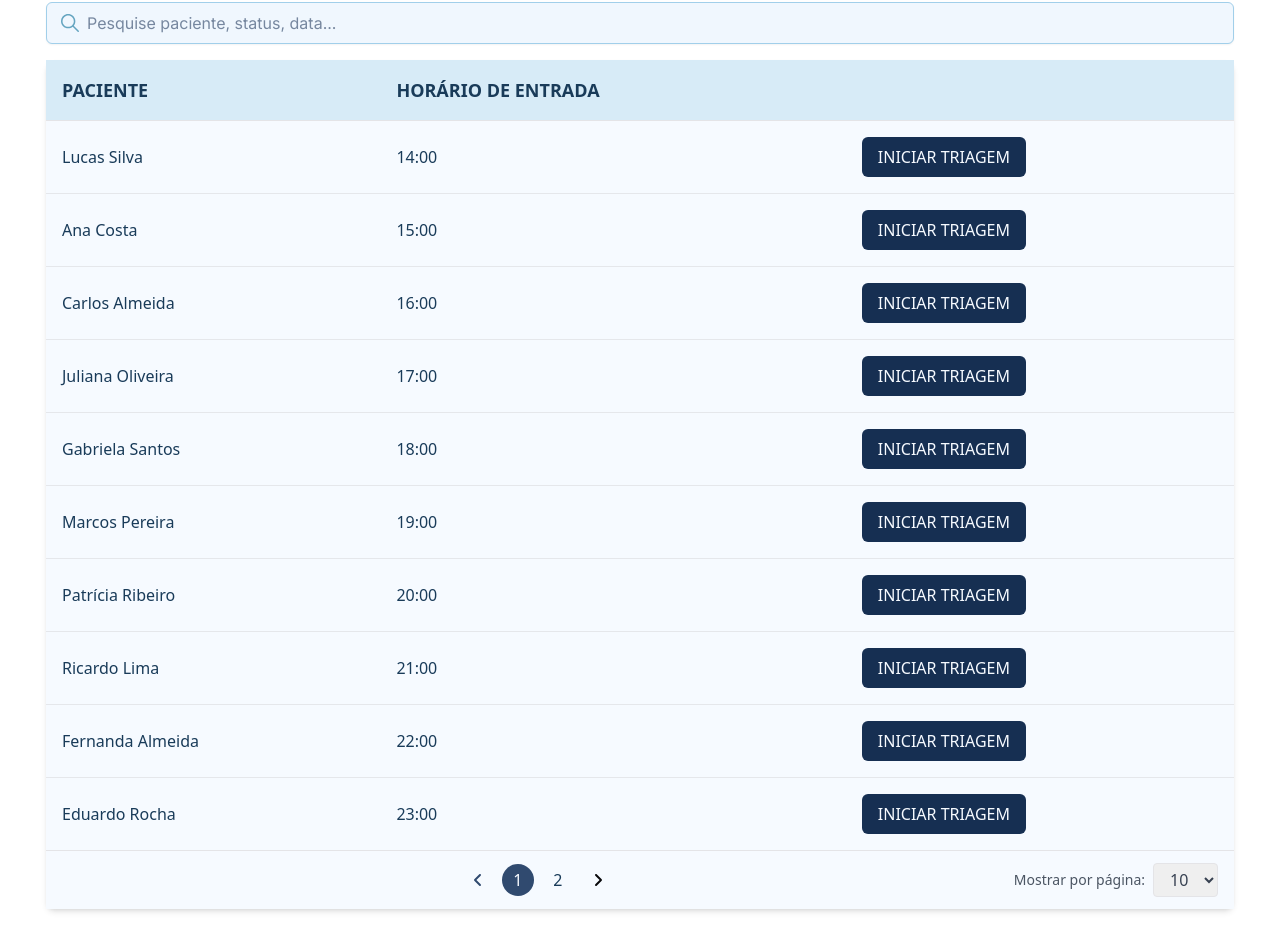
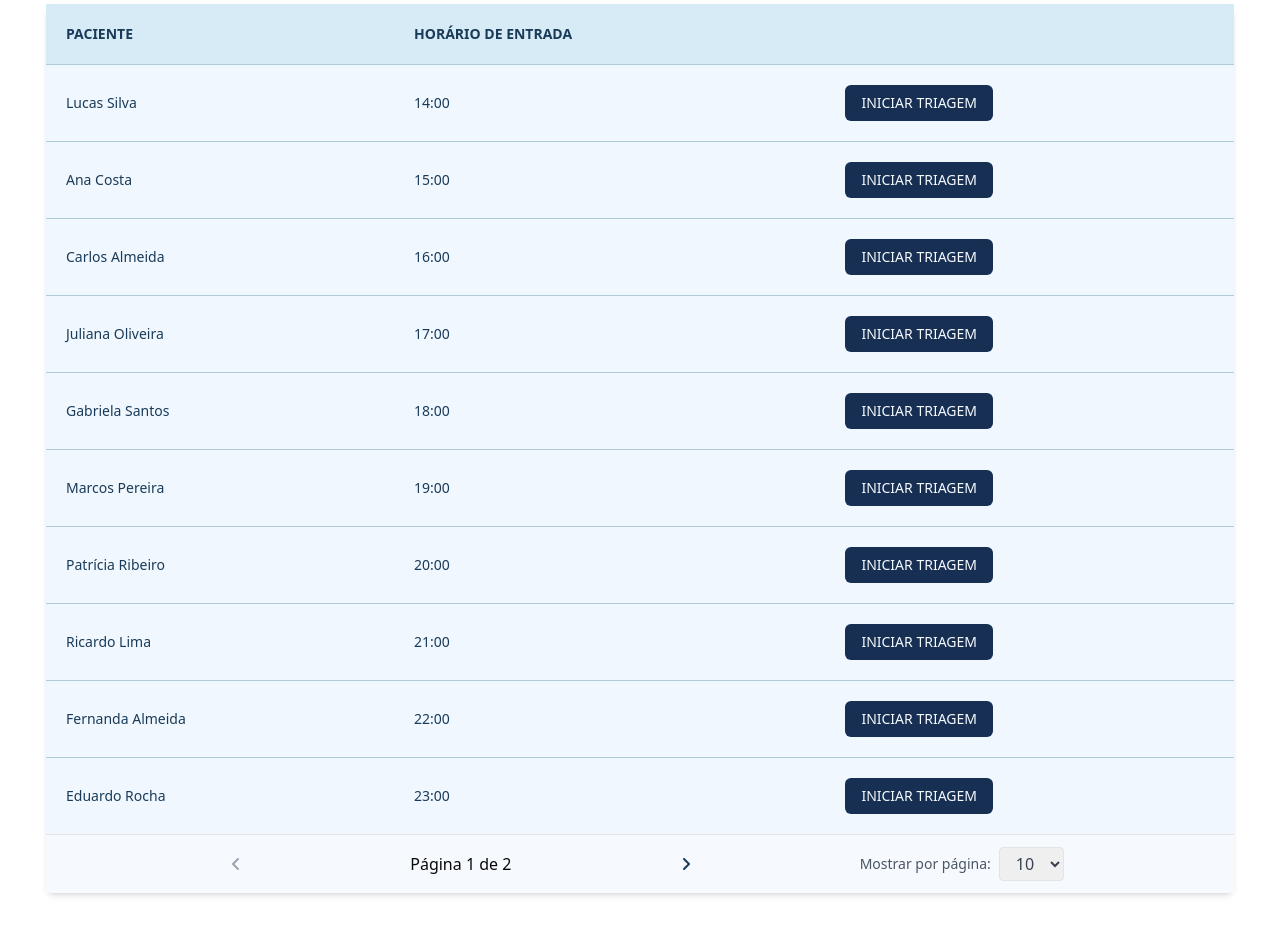
Before and after one commit to Tomas025/prontuario-eletronico, a Next.js app: page /triagem in a window 1280 px wide. Shown: the part 236-1186 px from the top of the page. Built offline with nearby package versions, Linux system fonts and the light colour scheme.

Commit message:
atualizado o componente custom table. utilizando tanstack

```diff
--- a/package.json
+++ b/package.json
@@ -12,14 +12,14 @@
     "@fontsource/inter": "^5.1.0",
     "@hookform/resolvers": "^3.9.1",
     "@radix-ui/react-alert-dialog": "^1.1.2",
+    "@radix-ui/react-dropdown-menu": "^2.1.4",
     "@radix-ui/react-icons": "^1.3.0",
     "@radix-ui/react-label": "^2.1.0",
     "@radix-ui/react-select": "^2.1.2",
     "@radix-ui/react-slot": "^1.1.0",
-    "@radix-ui/react-dropdown-menu": "^2.1.4",
     "@tanstack/react-query": "^5.59.9",
     "@tanstack/react-query-devtools": "^5.59.9",
-    "@tanstack/react-table": "^8.20.5",
+    "@tanstack/react-table": "^8.20.6",
     "axios": "^1.7.7",
     "class-variance-authority": "^0.7.1",
     "clsx": "^2.1.1",
--- a/src/app/(auth-routes)/triagem/page.tsx
+++ b/src/app/(auth-routes)/triagem/page.tsx
@@ -1,6 +1,5 @@
 'use client';
-import React, { useState } from 'react';
-import { IoIosSearch } from 'react-icons/io';
+import React, { useState, useMemo } from 'react';
 
 import { CustomTable } from '@/components/CustomTable';
 
@@ -10,14 +9,7 @@ type RowData = {
   horario: string;
 };
 
-type Column = {
-  key: string;
-  label: string;
-  render?: (row: RowData) => React.ReactNode;
-};
-
 export default function Triagem() {
-  const [searchQuery, setSearchQuery] = useState<string>('');
 
   // Mock data para a tabela
   const data: RowData[] = [
@@ -44,22 +36,23 @@ export default function Triagem() {
   ];
 
   // Definição das colunas
-  const columns: Column[] = [
-    { key: 'paciente', label: 'PACIENTE' },
-    { key: 'horario', label: 'HORÁRIO DE ENTRADA' },
+  const columns = useMemo(() => [
+    { accessorKey: 'paciente', header: 'PACIENTE' },
+    { accessorKey: 'horario', header: 'HORÁRIO DE ENTRADA' },
     {
-      key: 'acao',
-      label: '',
-      render: (row: RowData) => (
+      accessorKey: 'acao',
+      id: 'acao',
+      header: '',
+      cell: ({ row }: any) => (
         <button
-          onClick={() => handleIniciarTriagem(row.id)}
+          onClick={() => handleIniciarTriagem(row.original.id)}
           className="bg-blue/02 text-white px-4 py-2 rounded-md hover:bg-blue/04"
         >
           INICIAR TRIAGEM
         </button>
       )
     }
-  ];
+  ], []);
 
   const handleIniciarTriagem = (id: number): void => {
     alert(`Iniciando triagem para o paciente com ID: ${id}`);
@@ -67,26 +60,12 @@ export default function Triagem() {
 
   return (
     <div className="p-4">
-      <h1 className="text-2xl font-bold mb-4">Triagem</h1>
-
-      {/* Barra de pesquisa com ícone */}
-      <div className="mb-4 relative">
-        <IoIosSearch className="absolute top-1/2 left-3 transform -translate-y-1/2 size-6 text-blue/06" />
-        <input
-          type="text"
-          value={searchQuery}
-          onChange={(e) => setSearchQuery(e.target.value)}
-          placeholder="Pesquise paciente, status, data..."
-          className="p-2 pl-10 border border-blue/07 bg-gray/04 rounded-md shadow-sm w-full focus:outline-none focus:ring-2 focus:ring-blue/07 placeholder-gray/01"
-        />
-      </div>
 
       {/* Tabela personalizada */}
       <CustomTable
         columns={columns}
         data={data}
-        searchQuery={searchQuery}
-        pagination={false}
+        itemsPerPageOptions={[10, 20, 30]}
       />
     </div>
   );
--- a/src/components/CustomTable/index.tsx
+++ b/src/components/CustomTable/index.tsx
@@ -1,7 +1,13 @@
 /* eslint-disable @typescript-eslint/no-explicit-any */
-import React, { useState, useMemo } from 'react';
-import { FaAngleLeft } from 'react-icons/fa6';
-import { FaAngleRight } from 'react-icons/fa6';
+import React, { useState } from 'react';
+import {
+  useReactTable,
+  getCoreRowModel,
+  getFilteredRowModel,
+  getPaginationRowModel,
+} from '@tanstack/react-table';
+import { FaAngleLeft, FaAngleRight } from 'react-icons/fa6';
+import { IoIosSearch } from 'react-icons/io';
 
 import {
   Table,
@@ -9,169 +15,137 @@ import {
   TableCell,
   TableHead,
   TableHeader,
-  TableRow
+  TableRow,
 } from '../ui/table';
 
 type Column = {
-  key: string;
-  label: string;
-  render?: (data: any) => React.ReactNode;
+  accessorKey: string;
+  header: string;
+  cell?: (info: any) => React.ReactNode;
 };
 
 type CustomTableProps = {
   columns: Column[];
   data: any[];
-  pagination?: boolean;
   itemsPerPageOptions?: number[];
-  searchQuery?: string;
-  statusFilter?: string;
 };
 
 export function CustomTable({
   columns,
   data,
-  pagination = true,
   itemsPerPageOptions = [10, 20, 30, 40, 50],
-  searchQuery = '',
-  statusFilter = ''
 }: CustomTableProps) {
-  const [currentPage, setCurrentPage] = useState(1);
-  const [itemsPerPage, setItemsPerPage] = useState(itemsPerPageOptions[0]);
-  pagination = true;
-  // Filtragem por barra de pesquisa e status
-  const filteredData = useMemo(() => {
-    return data.filter((row) => {
-      const matchesSearchQuery = searchQuery
-        ? columns.some((column) => {
-            const cellValue = column.render
-              ? String(column.render(row))
-                  .replace(/<[^>]+>/g, '')
-                  .trim()
-              : String(row[column.key]);
-            return cellValue.toLowerCase().includes(searchQuery.toLowerCase());
-          })
-        : true;
+  const [globalFilter, setGlobalFilter] = useState('');
+  const [pageIndex, setPageIndex] = useState(0);
+  const [pageSize, setPageSize] = useState(itemsPerPageOptions[0]);
 
-      const matchesStatusFilter = statusFilter
-        ? row.status === statusFilter
-        : true;
+  const table = useReactTable({
+    data,
+    columns,
+    state: {
+      globalFilter,
+      pagination: { pageIndex, pageSize },
+    },
+    onGlobalFilterChange: setGlobalFilter,
+    onPaginationChange: (updater) => {
+      if (typeof updater === 'function') {
+        const newPagination = updater({ pageIndex, pageSize });
+        setPageIndex(newPagination.pageIndex);
+        setPageSize(newPagination.pageSize);
+      } else {
+        setPageIndex(updater.pageIndex);
+        setPageSize(updater.pageSize);
+      }
+    },
+    getCoreRowModel: getCoreRowModel(),
+    getFilteredRowModel: getFilteredRowModel(),
+    getPaginationRowModel: getPaginationRowModel(),
+  });
 
-      return matchesSearchQuery && matchesStatusFilter;
-    });
-  }, [data, columns, searchQuery, statusFilter]);
-
-  // Calcular dados da página atual
-  const paginatedData = useMemo(() => {
-    if (!pagination) return filteredData;
-
-    const startIndex = (currentPage - 1) * itemsPerPage;
-    const endIndex = startIndex + itemsPerPage;
-    return filteredData.slice(startIndex, endIndex);
-  }, [filteredData, currentPage, itemsPerPage, pagination]);
-  // Calcular número total de páginas
-  const totalPages = useMemo(() => {
-    if (!pagination) return 1;
-    return Math.ceil(filteredData.length / itemsPerPage);
-  }, [filteredData, itemsPerPage, pagination]);
-  // Função para determinar páginas visíveis
-  const visiblePages = useMemo(() => {
-    const pages = [];
-    for (
-      let i = Math.max(1, currentPage - 2);
-      i <= Math.min(totalPages, currentPage + 2);
-      i++
-    ) {
-      pages.push(i);
-    }
-    return pages;
-  }, [currentPage, totalPages]);
+  const totalPages = table.getPageCount();
 
   return (
+    <div>
+      <div className="relative mb-4">
+        <IoIosSearch className="absolute top-1/2 left-3 transform -translate-y-1/2 size-6 text-blue/06" />
+        <input
+          type="text"
+          value={globalFilter}
+          onChange={(e) => setGlobalFilter(e.target.value)}
+          placeholder="Pesquise paciente, status, data..."
+          className="p-1 pl-10 border border-blue/07 bg-gray/04 rounded-md shadow-sm w-full focus:outline-none focus:ring-2 focus:ring-blue/07 placeholder-gray/01"
+        />
+      </div>
       <div className="w-full bg-white shadow-md rounded-lg font-sans">
+        {/* Barra de pesquisa */}
+
         <Table>
           <TableHeader>
-          {/* n sei pq mas o hover ficava branco se eu não deixasse assim */}
-          <TableRow className="bg-blue/09 hover:bg-blue/09">
-            {columns.map((column) => (
+            {table.getHeaderGroups().map((headerGroup) => (
+              <TableRow key={headerGroup.id} className="border-b border-blue/08">
+                {headerGroup.headers.map((header) => (
                   <TableHead
-                key={column.key}
-                className="p-4 font-semibold text-blue/03 text-lg"
+                    key={header.id}
+                    className="p-5 font-semibold text-blue/03 text-sm hover:bg-blue/09 bg-blue/09"
                   >
-                {column.label}
+                    {header.isPlaceholder
+                      ? null
+                      : typeof header.column.columnDef.header === 'function'
+                        ? header.column.columnDef.header(header.getContext())
+                        : header.column.columnDef.header}
                   </TableHead>
                 ))}
               </TableRow>
+            ))}
           </TableHeader>
           <TableBody>
-          {paginatedData.map((row, index) => (
-            <TableRow
-              key={index}
-              className="border-b border-gray-200 hover:bg-gray-50"
-            >
-              {columns.map((column) => (
-                <TableCell
-                  key={column.key}
-                  className="p-4 text-blue/03 text-base"
-                >
-                  {column.render ? column.render(row) : row[column.key]}
+            {table.getRowModel().rows.map((row) => (
+              <TableRow key={row.id} className="border-b border-blue/08">
+                {row.getVisibleCells().map((cell) => (
+                  <TableCell key={cell.id} className="p-5 text-blue/03 text-sm bg-gray/04">
+                    {typeof cell.column.columnDef.cell === 'function'
+                      ? cell.column.columnDef.cell(cell.getContext())
+                      : cell.getValue()}
                   </TableCell>
                 ))}
               </TableRow>
             ))}
           </TableBody>
         </Table>
-
-      {pagination && filteredData.length > itemsPerPageOptions[0] && (
-        <div className="flex justify-between items-center px-4 py-3 bg-white border-t">
-          <div></div>
-          <div className="flex items-center">
+        <div className="flex justify-evenly items-center px-4 py-3 bg-white border-t">
           <button
-              onClick={() => setCurrentPage((prev) => Math.max(prev - 1, 1))}
-              disabled={currentPage === 1}
-              className={`w-8 h-8 flex justify-center items-center rounded-full mx-1 ${
-                currentPage === 1 ? 'text-blue/04' : 'hover:bg-blue/07'
+            onClick={() => table.previousPage()}
+            disabled={!table.getCanPreviousPage()}
+            className={`w-8 h-8 flex justify-center items-center rounded-full mx-1 ${table.getCanPreviousPage()
+                ? 'hover:bg-blue/07 text-blue/03'
+                : 'text-gray-400 cursor-not-allowed'
               }`}
           >
             <FaAngleLeft />
           </button>
-            {visiblePages.map((page) => (
+          <span>
+            Página {pageIndex + 1} de {totalPages}
+          </span>
           <button
-                key={page}
-                onClick={() => setCurrentPage(page)}
-                className={`w-8 h-8 flex justify-center items-center rounded-full mx-1 ${
-                  currentPage === page
-                    ? 'bg-blue/04 text-white'
-                    : 'hover:bg-blue/07 text-blue/03'
-                }`}
-              >
-                {page}
-              </button>
-            ))}
-            <button
-              onClick={() =>
-                setCurrentPage((prev) => Math.min(prev + 1, totalPages))
-              }
-              disabled={currentPage === totalPages}
-              className={`w-8 h-8 flex justify-center items-center rounded-full mx-1 ${
-                currentPage === totalPages ? 'text-blue/04' : 'hover:bg-blue/07'
+            onClick={() => table.nextPage()}
+            disabled={!table.getCanNextPage()}
+            className={`w-8 h-8 flex justify-center items-center rounded-full mx-1 ${table.getCanNextPage()
+                ? 'hover:bg-blue/07 text-blue/03'
+                : 'text-gray-400 cursor-not-allowed'
               }`}
           >
             <FaAngleRight />
           </button>
-          </div>
           <div className="flex items-center">
-            <label
-              htmlFor="itemsPerPage"
-              className="text-sm font-medium text-gray-600"
-            >
+            <label htmlFor="itemsPerPage" className="text-sm font-medium text-gray-600">
               Mostrar por página:
             </label>
             <select
               id="itemsPerPage"
-              value={itemsPerPage}
+              value={pageSize}
               onChange={(e) => {
-                setItemsPerPage(Number(e.target.value));
-                setCurrentPage(1);
+                setPageSize(Number(e.target.value));
+                setPageIndex(0); // Resetar para a primeira página ao mudar o tamanho
               }}
               className="ml-2 px-3 py-1 border rounded text-gray-700 focus:outline-none focus:ring-2 focus:ring-blue-400"
             >
@@ -183,7 +157,7 @@ export function CustomTable({
             </select>
           </div>
         </div>
-      )}
+      </div>
     </div>
   );
 }
```
Also changed, not shown: 1 other file (tests, documents, lock files or other folders). Lines whose indentation alone changed are shown as unchanged.
